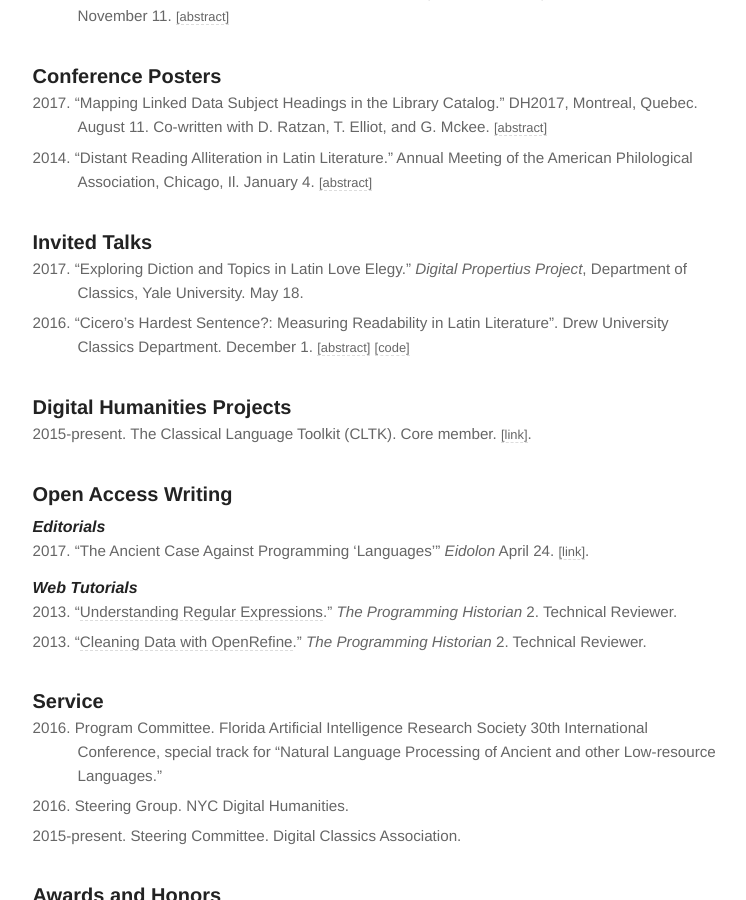
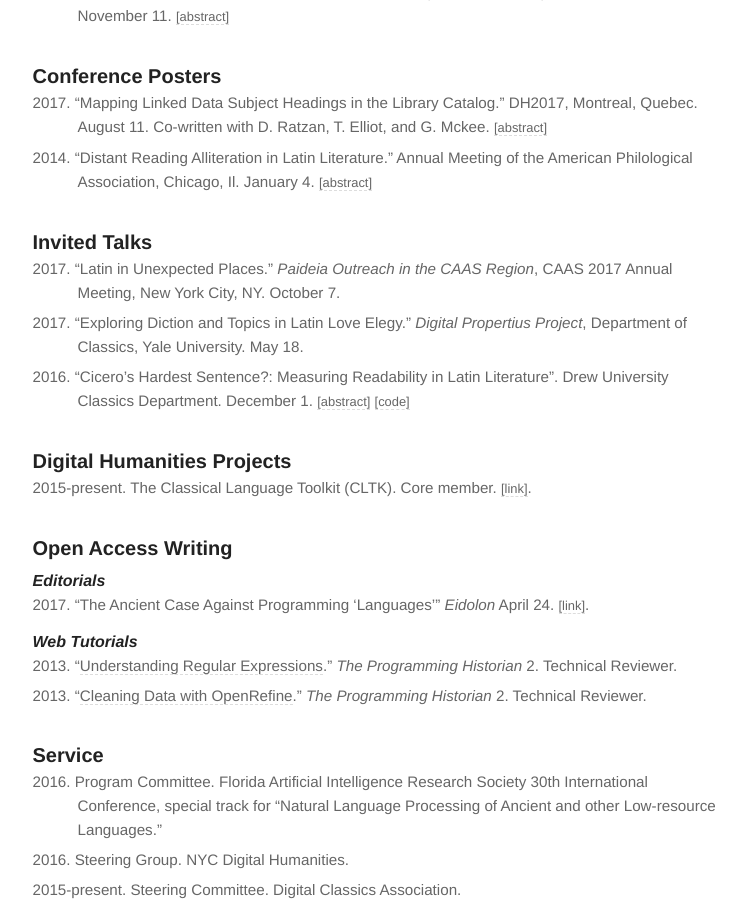
Before and after one commit to diyclassics/diyclassics.github.io, a Jekyll site: the page built from cv.md, in a window 1280 px wide and 900 px high, scrolled down 2238 px. Shown: the whole window, without its empty margins (265-1011 px from the left). Built offline with Jekyll 4.4.1, drawn with Linux system fonts in a browser that asks for light colours.

Commit message:
Update CV

```diff
--- a/cv.md
+++ b/cv.md
@@ -84,6 +84,7 @@ May 2017
 - 2014\. "Distant Reading Alliteration in Latin Literature." Annual Meeting of the American Philological Association, Chicago, Il. January 4. [[abstract]](../distant-reading-alliteration-in-latin-literature){:.cv-link}
 
 ### Invited Talks
+- 2017\. "Latin in Unexpected Places." *Paideia Outreach in the CAAS Region*, CAAS 2017 Annual Meeting, New York City, NY. October 7.
 - 2017\. "Exploring Diction and Topics in Latin Love Elegy." *Digital Propertius Project*, Department of Classics, Yale University. May 18.
 <!--- - 2017\. "*Fabulae Psittaci*: Parrot Anecdotes in Greek and Latin Literature". *Circle Through New York* exhibition, Insitute for the Study of the Ancient World. May 12. --->
 <!--- - 2017\. "*Descriptio Psittaci*: Looking at Parrots from Aristotle to Gesner". *Circle Through New York* exhibition, Insitute for the Study of the Ancient World. May 12. --->
```
